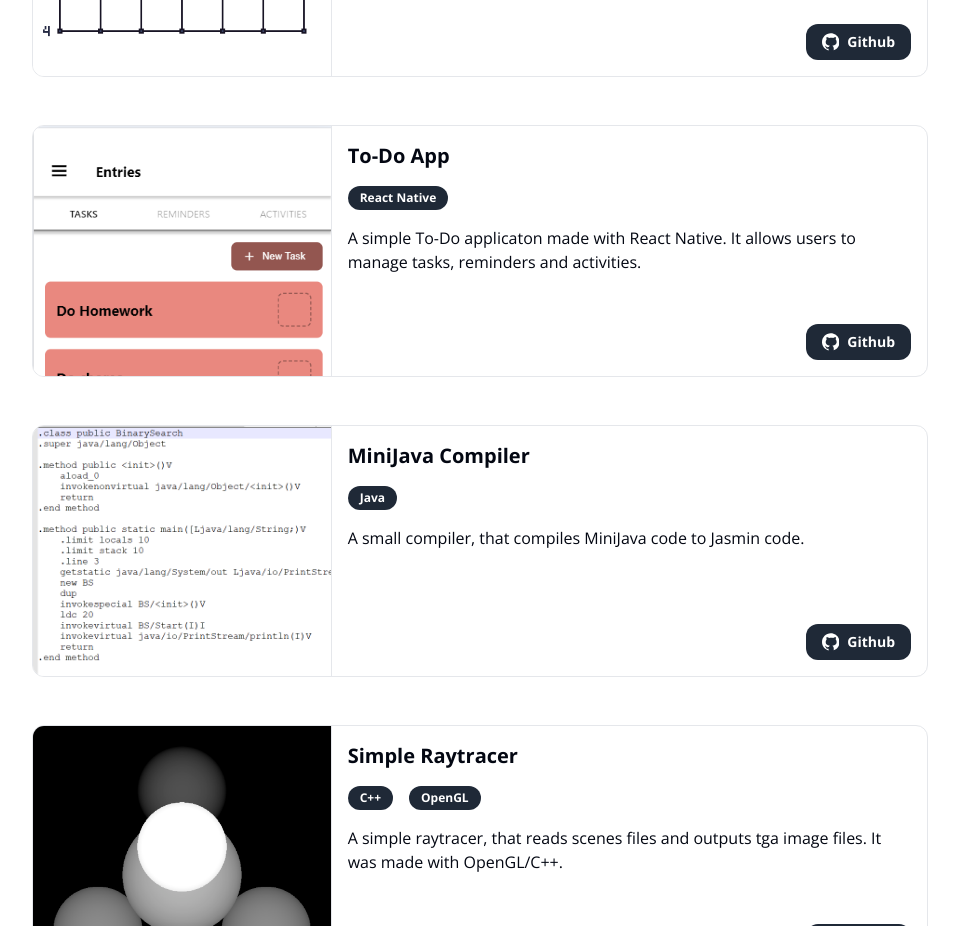
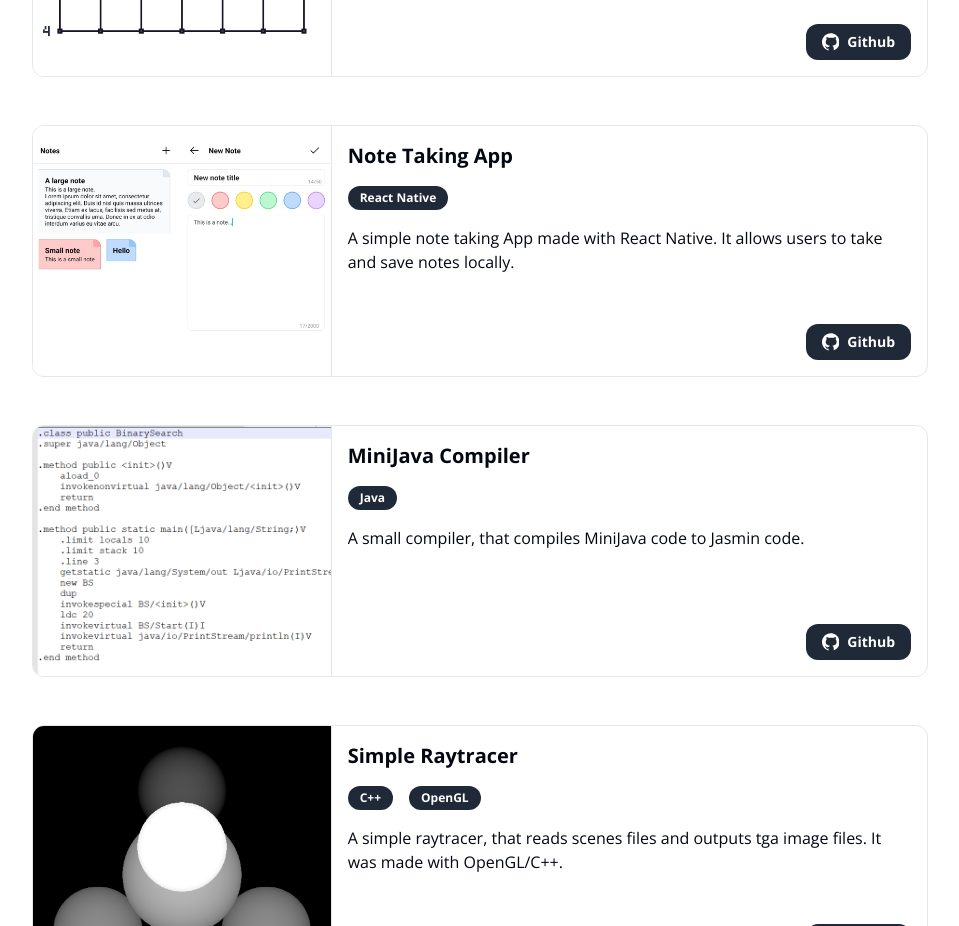
Before and after one commit to KitaYomoFabioYuichi/KitaYomoFabioYuichi.github.io, a Next.js app: page / in a window 1280 px wide. Shown: the part 2960-3886 px from the top of the page, without its empty margins (160-1119 px from the left). Built offline with nearby package versions, Linux system fonts and the light colour scheme.

Commit message:
modified project

```diff
--- a/src/app/_components/works/index.tsx
+++ b/src/app/_components/works/index.tsx
@@ -21,12 +21,19 @@ const works:WorkData[] = [
         tags:["Java"],
         githubLink:"https://github.com/FabioKita/RobotCarlos2"
     },
-    {
+    /*{
         title:"To-Do App",
         description:"A simple To-Do applicaton made with React Native. It allows users to manage tasks, reminders and activities.",
         imageSrc:"/works/todo-app.png",
         tags:["React Native"],
         githubLink:"https://github.com/KitaYomoFabioYuichi/ToDoApp"
+    },*/
+    {
+        title:"Note Taking App",
+        description:"A simple note taking App made with React Native. It allows users to take and save notes locally.",
+        imageSrc:"/works/note-taking-app.jpg",
+        tags:["React Native"],
+        githubLink:"https://github.com/KitaYomoFabioYuichi/NoteTakingApp"
     },
     {
         title:"MiniJava Compiler",
```
Also changed, not shown: public/works/note-taking-app.jpg (added).
